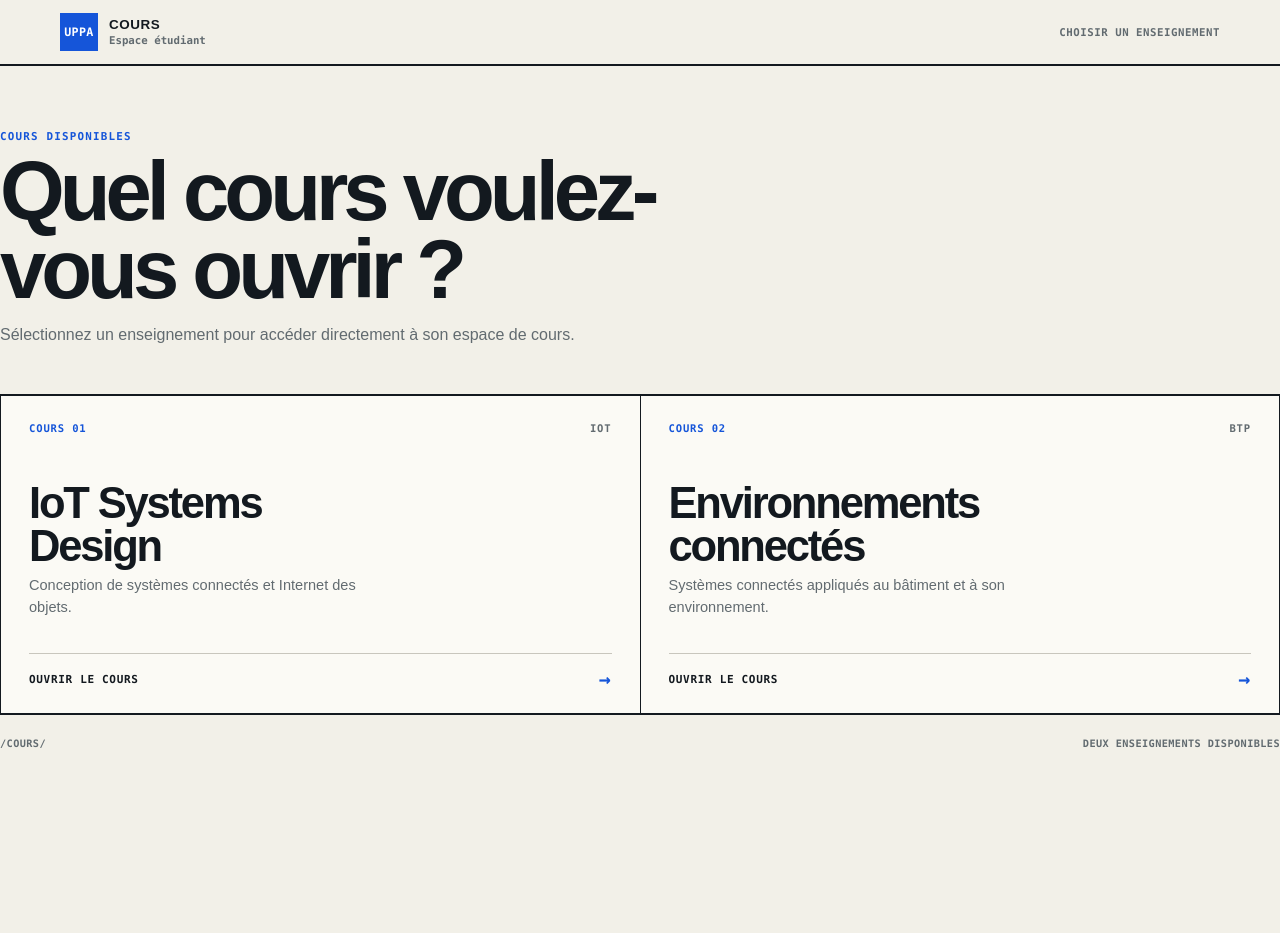
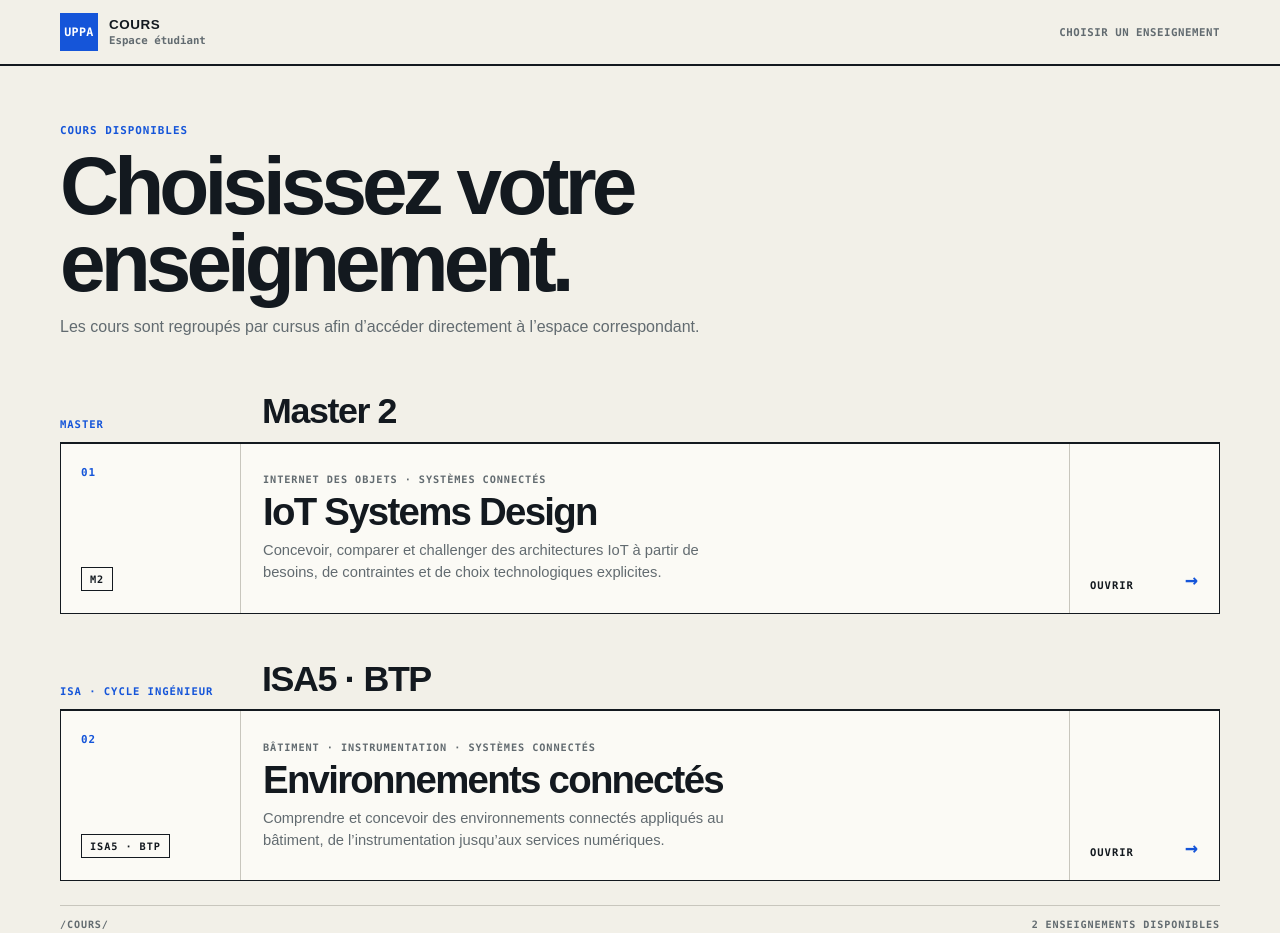
Before and after one commit to lmendiboure/lmendiboure.github.io, a website: page cours/index.html in a window 1280 px wide. Before the commit the page ends 831 px from the top, so only its background shows below. Drawn offline with Linux system fonts and the light colour scheme.

Commit message:
general page

```diff
--- a/cours/index.html
+++ b/cours/index.html
@@ -5,7 +5,6 @@
   <meta name="viewport" content="width=device-width,initial-scale=1">
   <meta name="description" content="Cours disponibles">
   <title>Cours</title>
-
   <style>
     :root{
       --paper:#f2f0e8;
@@ -16,284 +15,62 @@
       --signal:#1555d9;
       --signal-soft:#e5ebf9;
     }
-
     *{box-sizing:border-box}
-
-    html,body{
-      margin:0;
-      min-height:100%;
-      background:var(--paper);
-      color:var(--ink);
-      font-family:Arial,"Helvetica Neue",Helvetica,ui-sans-serif,system-ui,sans-serif;
+    html,body{margin:0;min-height:100%;background:var(--paper);color:var(--ink);font-family:Arial,"Helvetica Neue",Helvetica,ui-sans-serif,system-ui,sans-serif}
+    body::before{content:"";position:fixed;inset:0;z-index:-1;pointer-events:none;opacity:.30;background-image:linear-gradient(rgba(19,25,31,.035) 1px,transparent 1px);background-size:100% 42px}
+    a{color:inherit}
+    .shell{width:min(1160px,calc(100% - 34px));margin:0 auto}
+    .topbar{border-bottom:2px solid var(--ink);background:rgba(242,240,232,.97);backdrop-filter:blur(8px)}
+    .topbar-inner{min-height:64px;display:flex;align-items:center;justify-content:space-between;gap:18px}
+    .brand{display:flex;align-items:center;gap:11px;text-decoration:none}
+    .brand-mark{width:38px;height:38px;display:grid;place-items:center;background:var(--signal);color:#fff;font:800 .73rem ui-monospace,SFMono-Regular,Menlo,Consolas,monospace;letter-spacing:.03em}
+    .brand-copy strong,.brand-copy span{display:block}
+    .brand-copy strong{font-size:.84rem;text-transform:uppercase;letter-spacing:.04em}
+    .brand-copy span{margin-top:2px;color:var(--muted);font:600 .67rem ui-monospace,SFMono-Regular,Menlo,Consolas,monospace}
+    .top-note{color:var(--muted);font:700 .67rem ui-monospace,SFMono-Regular,Menlo,Consolas,monospace;text-transform:uppercase;letter-spacing:.05em}
+    .catalogue{padding:58px 0 76px}
+    .mono{font-family:ui-monospace,SFMono-Regular,Menlo,Consolas,monospace;text-transform:uppercase;letter-spacing:.09em}
+    .eyebrow{color:var(--signal);font-size:.68rem;font-weight:850}
+    h1{max-width:820px;margin:10px 0 14px;font-size:clamp(2.7rem,6.4vw,5.5rem);line-height:.94;letter-spacing:-.06em;text-wrap:balance}
+    .lead{margin:0;max-width:650px;color:var(--muted);font-size:1rem;line-height:1.55}
+    .programme{margin-top:54px}
+    .programme + .programme{margin-top:48px}
+    .programme-head{display:grid;grid-template-columns:180px 1fr;gap:22px;align-items:end;padding-bottom:12px;border-bottom:2px solid var(--ink)}
+    .section-kicker{color:var(--signal);font-size:.66rem;font-weight:850}
+    .programme-title{margin:0;font-size:clamp(1.45rem,2.8vw,2.3rem);line-height:1;letter-spacing:-.04em}
+    .course{display:grid;grid-template-columns:180px minmax(0,1fr) 150px;gap:0;min-height:170px;background:var(--surface);border-left:1px solid var(--ink);border-right:1px solid var(--ink);border-bottom:1px solid var(--ink);text-decoration:none;transition:background .15s ease}
+    .course:hover,.course:focus-visible{background:var(--signal-soft);outline:none}
+    .course-index{display:flex;flex-direction:column;justify-content:space-between;padding:22px 20px;border-right:1px solid var(--line)}
+    .course-number{color:var(--signal);font-weight:850;font-size:.68rem}
+    .course-badge{display:inline-block;align-self:flex-start;padding:5px 8px;border:1px solid var(--ink);font-size:.64rem;font-weight:800}
+    .course-main{padding:24px 22px;align-self:center}
+    .course-meta{margin-bottom:8px;color:var(--muted);font-size:.64rem;font-weight:800}
+    .course-title{margin:0 0 8px;font-size:clamp(1.7rem,3vw,2.6rem);line-height:1;letter-spacing:-.045em;text-wrap:balance}
+    .course-description{margin:0;max-width:58ch;color:var(--muted);font-size:.92rem;line-height:1.5}
+    .course-enter{padding:22px 20px;border-left:1px solid var(--line);display:flex;align-items:flex-end;justify-content:space-between;gap:14px;font-size:.66rem;font-weight:850}
+    .arrow{color:var(--signal);font-size:1.35rem;line-height:1;transition:transform .15s ease}
+    .course:hover .arrow,.course:focus-visible .arrow{transform:translateX(5px)}
+    .footer{margin-top:24px;padding-top:13px;border-top:1px solid var(--line);display:flex;justify-content:space-between;gap:18px;flex-wrap:wrap;color:var(--muted);font-size:.63rem;font-weight:600}
+    @media(max-width:840px){
+      .programme-head{grid-template-columns:1fr;gap:5px}
+      .course{grid-template-columns:110px minmax(0,1fr)}
+      .course-enter{grid-column:1 / -1;min-height:54px;padding:12px 18px;border-left:0;border-top:1px solid var(--line);align-items:center}
     }
-
-    body::before{
-      content:"";
-      position:fixed;
-      inset:0;
-      z-index:-1;
-      pointer-events:none;
-      opacity:.30;
-      background-image:linear-gradient(rgba(19,25,31,.035) 1px,transparent 1px);
-      background-size:100% 42px;
-    }
-
-    a{color:inherit}
-
-    .skip-link{
-      position:fixed;
-      left:12px;
-      top:8px;
-      z-index:100;
-      transform:translateY(-160%);
-      background:var(--ink);
-      color:#fff;
-      padding:8px 12px;
-      text-decoration:none;
-      font:700 .72rem ui-monospace,SFMono-Regular,Menlo,Consolas,monospace;
-    }
-
-    .skip-link:focus{transform:none}
-
-    .shell{
-      width:min(1160px,calc(100% - 34px));
-      margin:0 auto;
-    }
-
-    .topbar{
-      border-bottom:2px solid var(--ink);
-      background:rgba(242,240,232,.97);
-      backdrop-filter:blur(8px);
-    }
-
-    .topbar-inner{
-      min-height:64px;
-      display:flex;
-      align-items:center;
-      justify-content:space-between;
-      gap:18px;
-    }
-
-    .brand{
-      display:flex;
-      align-items:center;
-      gap:11px;
-      text-decoration:none;
-    }
-
-    .brand-mark{
-      width:38px;
-      height:38px;
-      display:grid;
-      place-items:center;
-      background:var(--signal);
-      color:#fff;
-      font:800 .73rem ui-monospace,SFMono-Regular,Menlo,Consolas,monospace;
-      letter-spacing:.03em;
-    }
-
-    .brand-copy strong,
-    .brand-copy span{
-      display:block;
-    }
-
-    .brand-copy strong{
-      font-size:.84rem;
-      text-transform:uppercase;
-      letter-spacing:.04em;
-    }
-
-    .brand-copy span{
-      margin-top:2px;
-      color:var(--muted);
-      font:600 .67rem ui-monospace,SFMono-Regular,Menlo,Consolas,monospace;
-    }
-
-    .top-note{
-      color:var(--muted);
-      font:700 .67rem ui-monospace,SFMono-Regular,Menlo,Consolas,monospace;
-      text-transform:uppercase;
-      letter-spacing:.05em;
-    }
-
-    main{
-      min-height:calc(100vh - 65px);
-      display:flex;
-      align-items:center;
-    }
-
-    .catalogue{
-      width:100%;
-      padding:64px 0 82px;
-    }
-
-    .eyebrow{
-      color:var(--signal);
-      font:850 .68rem ui-monospace,SFMono-Regular,Menlo,Consolas,monospace;
-      text-transform:uppercase;
-      letter-spacing:.11em;
-    }
-
-    h1{
-      max-width:780px;
-      margin:10px 0 14px;
-      font-size:clamp(2.7rem,6.5vw,5.7rem);
-      line-height:.94;
-      letter-spacing:-.06em;
-      text-wrap:balance;
-    }
-
-    .lead{
-      margin:0;
-      max-width:620px;
-      color:var(--muted);
-      font-size:1rem;
-      line-height:1.55;
-    }
-
-    .course-grid{
-      display:grid;
-      grid-template-columns:repeat(2,minmax(0,1fr));
-      margin-top:46px;
-      border-top:2px solid var(--ink);
-      border-left:1px solid var(--ink);
-    }
-
-    .course{
-      position:relative;
-      min-height:290px;
-      display:flex;
-      flex-direction:column;
-      justify-content:space-between;
-      padding:26px 28px 24px;
-      background:var(--surface);
-      border-right:1px solid var(--ink);
-      border-bottom:2px solid var(--ink);
-      text-decoration:none;
-      overflow:hidden;
-      transition:background .16s ease,color .16s ease;
-    }
-
-    .course::before{
-      content:"";
-      position:absolute;
-      left:0;
-      top:0;
-      bottom:0;
-      width:7px;
-      background:var(--signal);
-      transform:scaleY(0);
-      transform-origin:bottom;
-      transition:transform .16s ease;
-    }
-
-    .course:hover,
-    .course:focus-visible{
-      background:var(--signal-soft);
-      outline:none;
-    }
-
-    .course:hover::before,
-    .course:focus-visible::before{
-      transform:scaleY(1);
-    }
-
-    .course-meta{
-      display:flex;
-      justify-content:space-between;
-      align-items:flex-start;
-      gap:20px;
-      font:800 .66rem ui-monospace,SFMono-Regular,Menlo,Consolas,monospace;
-      text-transform:uppercase;
-      letter-spacing:.08em;
-      color:var(--muted);
-    }
-
-    .course-number{
-      color:var(--signal);
-    }
-
-    .course-title{
-      margin:48px 0 8px;
-      max-width:11ch;
-      font-size:clamp(2rem,3.4vw,3.15rem);
-      line-height:.98;
-      letter-spacing:-.05em;
-      text-wrap:balance;
-    }
-
-    .course-subtitle{
-      margin:0;
-      max-width:42ch;
-      color:var(--muted);
-      font-size:.91rem;
-      line-height:1.5;
-    }
-
-    .course-enter{
-      margin-top:34px;
-      padding-top:15px;
-      display:flex;
-      align-items:center;
-      justify-content:space-between;
-      gap:20px;
-      border-top:1px solid var(--line);
-      color:var(--ink);
-      font:850 .69rem ui-monospace,SFMono-Regular,Menlo,Consolas,monospace;
-      text-transform:uppercase;
-      letter-spacing:.06em;
-    }
-
-    .course-enter .arrow{
-      color:var(--signal);
-      font-size:1.25rem;
-      line-height:1;
-      transition:transform .16s ease;
-    }
-
-    .course:hover .arrow,
-    .course:focus-visible .arrow{
-      transform:translateX(5px);
-    }
-
-    .footer{
-      margin-top:22px;
-      display:flex;
-      justify-content:space-between;
-      gap:18px;
-      flex-wrap:wrap;
-      color:var(--muted);
-      font:600 .64rem ui-monospace,SFMono-Regular,Menlo,Consolas,monospace;
-      text-transform:uppercase;
-      letter-spacing:.04em;
-    }
-
-    @media(max-width:760px){
-      main{display:block}
-      .catalogue{padding:46px 0 64px}
-      .course-grid{grid-template-columns:1fr}
-      .course{min-height:235px}
-      .course-title{margin-top:36px}
+    @media(max-width:600px){
+      .catalogue{padding:44px 0 60px}
+      .programme{margin-top:42px}
+      .programme + .programme{margin-top:38px}
+      .course{grid-template-columns:1fr}
+      .course-index{min-height:62px;flex-direction:row;align-items:center;border-right:0;border-bottom:1px solid var(--line)}
+      .course-main{padding:20px}
+      .course-enter{grid-column:auto}
       .top-note{display:none}
     }
-
-    @media(max-width:480px){
-      .shell{width:min(100% - 22px,1160px)}
-      .course{padding:22px 20px 20px}
-      h1{font-size:clamp(2.55rem,14vw,4rem)}
-    }
-
-    @media(prefers-reduced-motion:reduce){
-      *,*::before,*::after{
-        transition:none!important;
-      }
-    }
+    @media(max-width:480px){.shell{width:min(100% - 22px,1160px)}h1{font-size:clamp(2.55rem,14vw,4rem)}}
+    @media(prefers-reduced-motion:reduce){*,*::before,*::after{transition:none!important}}
   </style>
 </head>
-
 <body>
-  <a class="skip-link" href="#cours">Aller aux cours</a>
-
   <header class="topbar">
     <div class="shell topbar-inner">
       <a class="brand" href="./" aria-label="Accueil des cours">
@@ -307,49 +84,61 @@
     </div>
   </header>
 
-  <main id="cours">
-    <section class="shell catalogue" aria-labelledby="catalogue-title">
-      <div class="eyebrow">Cours disponibles</div>
-      <h1 id="catalogue-title">Quel cours voulez-vous ouvrir&nbsp;?</h1>
-      <p class="lead">
-        Sélectionnez un enseignement pour accéder directement à son espace de cours.
-      </p>
+  <main>
+    <section class="shell catalogue">
+      <div class="eyebrow mono">Cours disponibles</div>
+      <h1>Choisissez votre enseignement.</h1>
+      <p class="lead">Les cours sont regroupés par cursus afin d’accéder directement à l’espace correspondant.</p>
 
-      <div class="course-grid">
-        <a class="course" href="iot/" aria-label="Ouvrir le cours IoT Systems Design">
-          <div>
-            <div class="course-meta">
-              <span class="course-number">Cours 01</span>
-              <span>IoT</span>
-            </div>
-            <h2 class="course-title">IoT Systems Design</h2>
-            <p class="course-subtitle">Conception de systèmes connectés et Internet des objets.</p>
+      <section class="programme">
+        <div class="programme-head">
+          <div class="section-kicker mono">Master</div>
+          <h2 class="programme-title">Master 2</h2>
+        </div>
+
+        <a class="course" href="iot/">
+          <div class="course-index">
+            <span class="course-number mono">01</span>
+            <span class="course-badge mono">M2</span>
           </div>
-          <div class="course-enter">
-            <span>Ouvrir le cours</span>
-            <span class="arrow" aria-hidden="true">→</span>
+          <div class="course-main">
+            <div class="course-meta mono">Internet des objets · systèmes connectés</div>
+            <h3 class="course-title">IoT Systems Design</h3>
+            <p class="course-description">Concevoir, comparer et challenger des architectures IoT à partir de besoins, de contraintes et de choix technologiques explicites.</p>
+          </div>
+          <div class="course-enter mono">
+            <span>Ouvrir</span>
+            <span class="arrow">→</span>
           </div>
         </a>
+      </section>
 
-        <a class="course" href="environnements_connectes/" aria-label="Ouvrir le cours Environnements connectés">
-          <div>
-            <div class="course-meta">
-              <span class="course-number">Cours 02</span>
-              <span>BTP</span>
-            </div>
-            <h2 class="course-title">Environnements connectés</h2>
-            <p class="course-subtitle">Systèmes connectés appliqués au bâtiment et à son environnement.</p>
+      <section class="programme">
+        <div class="programme-head">
+          <div class="section-kicker mono">ISA · Cycle ingénieur</div>
+          <h2 class="programme-title">ISA5 · BTP</h2>
+        </div>
+
+        <a class="course" href="environnements_connectes/">
+          <div class="course-index">
+            <span class="course-number mono">02</span>
+            <span class="course-badge mono">ISA5 · BTP</span>
           </div>
-          <div class="course-enter">
-            <span>Ouvrir le cours</span>
-            <span class="arrow" aria-hidden="true">→</span>
+          <div class="course-main">
+            <div class="course-meta mono">Bâtiment · instrumentation · systèmes connectés</div>
+            <h3 class="course-title">Environnements connectés</h3>
+            <p class="course-description">Comprendre et concevoir des environnements connectés appliqués au bâtiment, de l’instrumentation jusqu’aux services numériques.</p>
+          </div>
+          <div class="course-enter mono">
+            <span>Ouvrir</span>
+            <span class="arrow">→</span>
           </div>
         </a>
-      </div>
+      </section>
 
-      <div class="footer">
+      <div class="footer mono">
         <span>/cours/</span>
-        <span>Deux enseignements disponibles</span>
+        <span>2 enseignements disponibles</span>
       </div>
     </section>
   </main>
```
